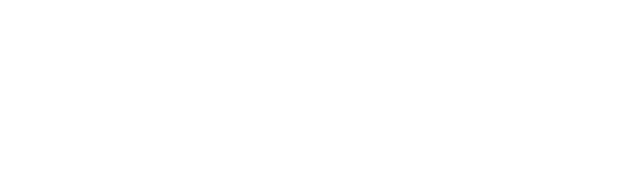
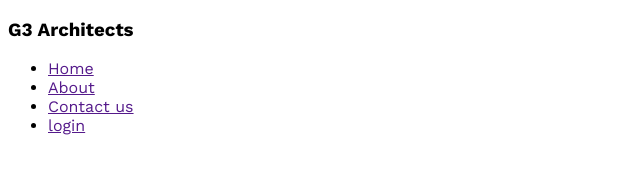
Before and after one commit to sumiakter46/g3-architects-website, a plain HTML site: page index.html in a window 1280 px wide. Shown: the whole page, without its empty margins (0-640 px from the left). Drawn offline with nearby package versions, Linux system fonts and the light colour scheme.

Commit message:
set goggle font

```diff
--- a/index.html
+++ b/index.html
@@ -7,6 +7,23 @@
     <link rel="stylesheet" href="styles/architect.css">
 </head>
 <body>
+    <header>
+        <nav>
+            <h3>G3 Architects</h3>
+            <ul>
+                <li><a href="">Home</a></li>
+                <li><a href="">About</a></li>
+                <li><a href="">Contact us </a></li>
+                <li><a href="">login</a></li>
+            </ul>
+        </nav>
 
+    </header>
+    <main>
+
+    </main>
+    <footer>
+
+    </footer>
 </body>
 </html>
--- a/styles/architect.css
+++ b/styles/architect.css
@@ -0,0 +1,6 @@
+/*work sans font style form goggle fonts*/
+@import url('https://fonts.googleapis.com/css2?family=Open+Sans:wght@800&family=Work+Sans:wght@400;500;600;700;800&display=swap');
+*{
+    font-family: 'Open Sans', sans-serif;
+font-family: 'Work Sans', sans-serif;
+}
```
